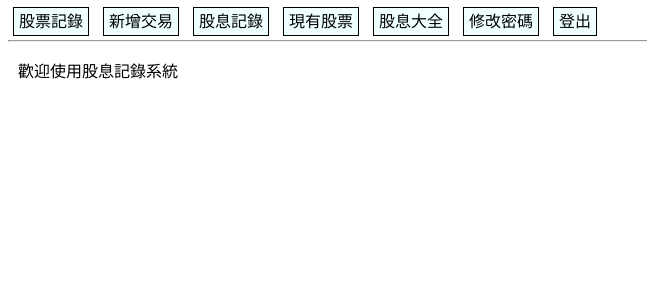
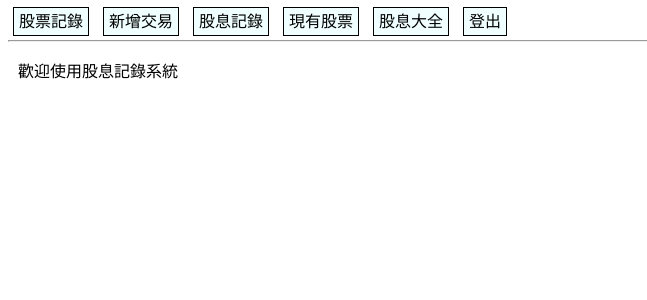
Before and after one commit to jamesng88/Stock, a PHP site: page /home.php in a window 1280 px wide. Shown: the top 300 px of the page, without its empty margins (0-647 px from the left). Run offline with PHP 8.4, Linux system fonts and the light colour scheme; the visitor is signed in with stand-in values (Sample User, id 1).

Commit message:
刪除修改密碼

```diff
--- a/menu.php
+++ b/menu.php
@@ -6,7 +6,6 @@
 
 <?php
 if(isset($_SESSION['customer'])) {?>
-<a class="menu" href="change.php">修改密碼</a>
 <a class="menu" href="logout.php">登出</a>
 <hr>
 <?php } else  { ?>
```
